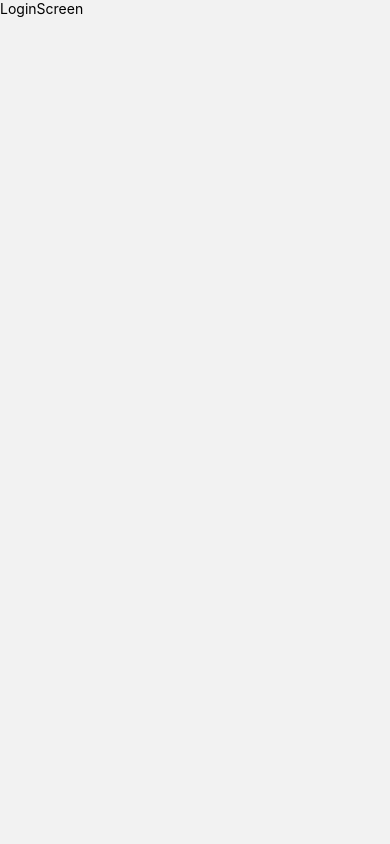
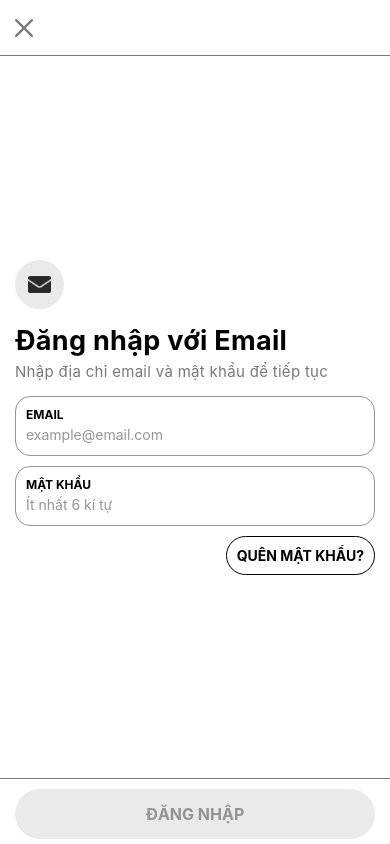
Before and after one commit to anhhtu/Newsarea, a React Native app: screen /LoginScreen in a window 390 px wide. Built offline with nearby package versions, Linux system fonts and the light colour scheme.

Commit message:
Login screen

```diff
--- /dev/null
+++ b/src/components/loginAndSignup/InputField.js
@@ -0,0 +1,37 @@
+import { StyleSheet, Text, View, TextInput } from "react-native";
+import React from "react";
+
+const InputField = (props) => {
+  return (
+    <View style={styles.container}>
+      <Text style={styles.title}>{props.inputTitle}</Text>
+      <TextInput
+        style={styles.input}
+        placeholder={props.placeholder}
+        placeholderTextColor={'#969696'}
+      />
+    </View>
+  );
+};
+
+export default InputField;
+
+const styles = StyleSheet.create({
+  container: {
+    justifyContent: 'center',
+    height: 60,
+    borderWidth: 0.5,
+    borderColor: "#939393",
+    borderRadius: 15,
+    marginBottom: 10,
+    padding: 10,
+  },
+  title: {
+    fontWeight: "bold",
+    fontSize: 12,
+    marginBottom: 3
+  },
+  input: {
+    height: 20,
+  },
+});
--- a/src/components/loginAndSignup/LoginMethodView.js
+++ b/src/components/loginAndSignup/LoginMethodView.js
@@ -12,7 +12,7 @@ const LoginMethodButton = (props) => (
   </TouchableOpacity>
 );
 
-const LoginMethodView = () => {
+const LoginMethodView = ({navigation}) => {
   return (
     <View style={styles.container}>
       <Text style={styles.titleText}>Đăng nhập trên Newsarea</Text>
@@ -28,7 +28,7 @@ const LoginMethodView = () => {
         iconPath={require("../../assets/icons/apple-method.png")}
         buttonText="TIẾP TỤC VỚI APPLE"
       />
-      <TouchableOpacity>
+      <TouchableOpacity onPress={() => navigation.navigate('LoginScreen')}>
         <Text style={{textDecorationLine: 'underline', marginTop: 20, color: '#797979', fontWeight: '600'}}>TIẾP TỤC VỚI EMAIL</Text>
       </TouchableOpacity>
     </View>
--- a/src/components/loginAndSignup/SignupMethodView.js
+++ b/src/components/loginAndSignup/SignupMethodView.js
@@ -12,7 +12,7 @@ const SignupMethodButton = (props) => (
   </TouchableOpacity>
 );
 
-const SignupMethodView = () => {
+const SignupMethodView = ({navigation}) => {
   return (
     <View style={styles.container}>
       <Text style={styles.titleText}>Tạo tài khoản trên Newsarea</Text>
@@ -28,7 +28,7 @@ const SignupMethodView = () => {
         iconPath={require("../../assets/icons/apple-method.png")}
         buttonText="ĐĂNG KÝ VỚI APPLE"
       />
-      <TouchableOpacity>
+      <TouchableOpacity onPress={() => navigation.navigate('SignupScreen')}>
         <Text
           style={{
             textDecorationLine: "underline",
--- a/src/screens/AccountMethodScreen.js
+++ b/src/screens/AccountMethodScreen.js
@@ -68,9 +68,9 @@ const AccountMethodScreen = ({navigation, route}) => {
 
         <>
           {activeTab == "ĐĂNG NHẬP" ? (
-            <LoginMethodView />
+            <LoginMethodView navigation={navigation} />
           ) : (
-            <SignupMethodView />
+            <SignupMethodView navigation={navigation}/>
           )}
         </>
       </View>
--- a/src/screens/LoginScreen.js
+++ b/src/screens/LoginScreen.js
@@ -1,14 +1,121 @@
-import { StyleSheet, Text, View } from 'react-native'
-import React from 'react'
+import {
+  StyleSheet,
+  Text,
+  View,
+  Image,
+  SafeAreaView,
+  TouchableOpacity,
+} from "react-native";
+import React from "react";
 
-const LoginScreen = () => {
+import InputField from "../components/loginAndSignup/InputField";
+
+const LoginScreen = ({navigation}) => {
   return (
-    <View>
-      <Text>LoginScreen</Text>
-    </View>
-  )
-}
+    <SafeAreaView style={styles.container}>
+      <View style={styles.topView}>
+        <TouchableOpacity onPress={() => navigation.goBack()}>
+          <Image
+            style={{ width: 18, height: 18 }}
+            source={require("../assets/icons/close.png")}
+          />
+        </TouchableOpacity>
+      </View>
 
-export default LoginScreen
+      <View style={styles.mainView}>
+        <View style={styles.mailIconWrapper}>
+          <Image
+            style={{ width: 23, height: 23 }}
+            source={require("../assets/icons/email.png")}
+          />
+        </View>
+        <Text style={styles.titleText}>Đăng nhập với Email</Text>
+        <Text style={styles.subTitleText}>
+          Nhập địa chỉ email và mật khẩu để tiếp tục
+        </Text>
+        <InputField inputTitle={"EMAIL"} placeholder={"example@email.com"} />
+        <InputField inputTitle={"MẬT KHẨU"} placeholder={"Ít nhất 6 kí tự"} />
+        <TouchableOpacity>
+          <View style={styles.forgotPasswordWrapper}>
+            <Text style={styles.forgotPasswordText}>QUÊN MẬT KHẨU?</Text>
+          </View>
+        </TouchableOpacity>
+      </View>
 
-const styles = StyleSheet.create({})
+      <View style={styles.bottomView}>
+        <TouchableOpacity disabled={true}>
+          <View style={styles.loginButtonWrapper}>
+            <Text style={styles.loginText}>ĐĂNG NHẬP</Text>
+          </View>
+        </TouchableOpacity>
+      </View>
+    </SafeAreaView>
+  );
+};
+
+export default LoginScreen;
+
+const styles = StyleSheet.create({
+  container: {
+    flex: 1,
+    backgroundColor: "#FFFFFF",
+  },
+  topView: {
+    flex: 1,
+    paddingHorizontal: 15,
+    justifyContent: "center",
+  },
+  mainView: {
+    flex: 13,
+    paddingHorizontal: 15,
+    justifyContent: "center",
+    borderTopWidth: 0.3,
+    borderBottomWidth: 0.3,
+    borderColor: "#797979",
+  },
+  bottomView: {
+    flex: 1,
+    paddingHorizontal: 15,
+    paddingTop: 10
+  },
+  mailIconWrapper: {
+    flexDirection: "row",
+    alignSelf: "flex-start",
+    backgroundColor: "#EAEAEA",
+    padding: 13,
+    borderRadius: 30,
+    marginBottom: 15,
+  },
+  titleText: {
+    fontSize: 27,
+    fontWeight: "bold",
+    letterSpacing: 0.3,
+  },
+  subTitleText: {
+    color: "#797979",
+    fontSize: 15,
+    letterSpacing: 0.3,
+    marginTop: 5,
+    marginBottom: 15,
+  },
+  forgotPasswordWrapper: {
+    alignSelf: "flex-end",
+    padding: 10,
+    borderWidth: 1,
+    borderRadius: 50,
+  },
+  forgotPasswordText: {
+    fontWeight: "bold",
+  },
+  loginButtonWrapper: {
+    backgroundColor: '#EAEAEA',
+    paddingVertical: 15,
+    alignItems: 'center',
+    borderRadius: 40
+  },
+  loginText: {
+    color: '#939393',
+    fontSize: 16,
+    fontWeight: 'bold'
+  }
+});
--- a/src/screens/SignupScreen.js
+++ b/src/screens/SignupScreen.js
@@ -1,14 +1,18 @@
-import { StyleSheet, Text, View } from 'react-native'
+import { StyleSheet, Text, View, SafeAreaView } from 'react-native'
 import React from 'react'
 
 const SignupScreen = () => {
   return (
-    <View>
+    <SafeAreaView style={styles.container}>
       <Text>SignupScreen</Text>
-    </View>
+    </SafeAreaView>
   )
 }
 
 export default SignupScreen
 
-const styles = StyleSheet.create({})
+const styles = StyleSheet.create({
+  container: {
+    flex: 1,
+  }
+})
```
Also changed, not shown: src/assets/icons/close.png (added), src/assets/icons/email.png (added).
